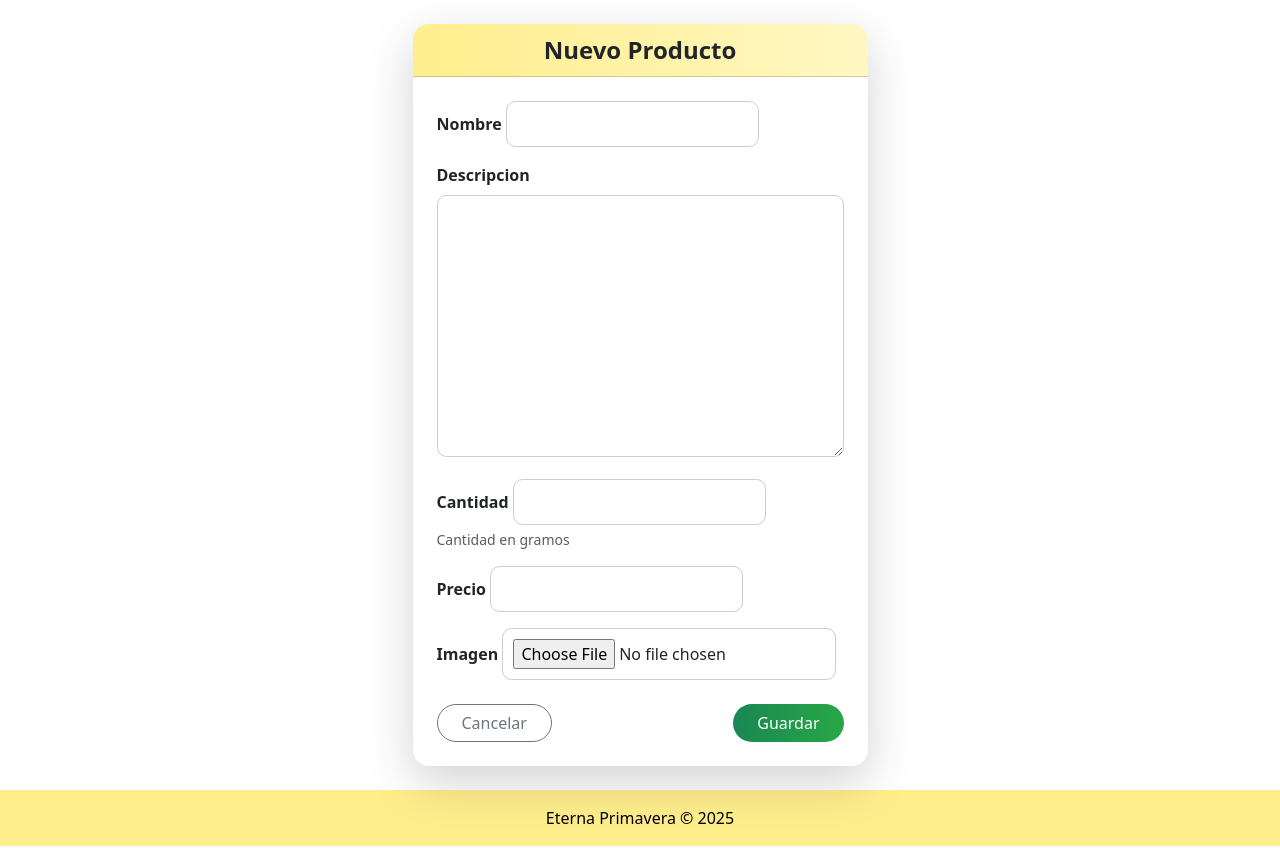
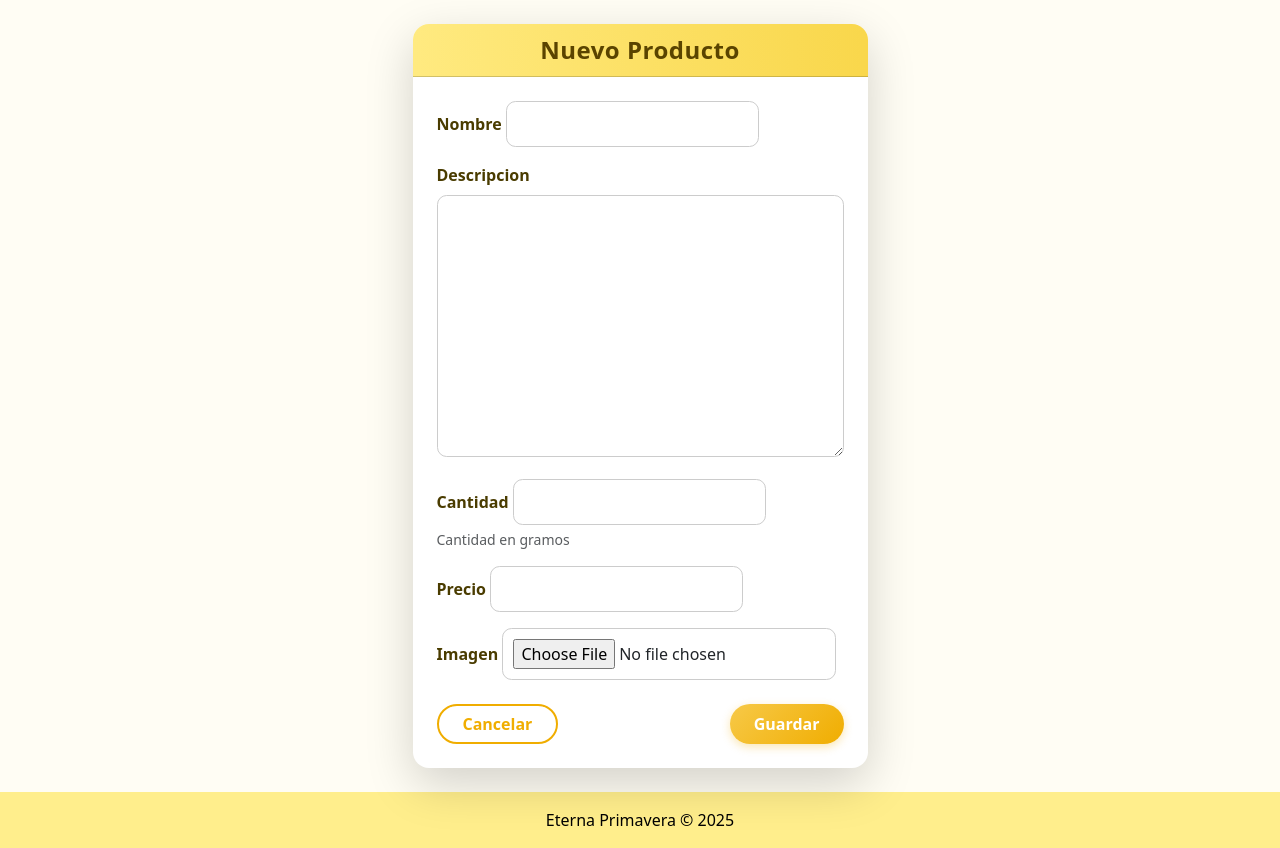
Before and after one commit to alexahurtado08/EternaPrimaveraa, a Django app: page /productos/nuevo/ in a window 1280 px wide. Shown: the part 56-904 px from the top of the page. Run offline with Django 5.2, Linux system fonts and the light colour scheme.

Commit message:
Actualización collores y front app productos

```diff
--- a/producto/templates/producto/formulario_producto.html
+++ b/producto/templates/producto/formulario_producto.html
@@ -2,13 +2,86 @@
 {% extends "base.html" %}
 
 {% block content %}
+<style>
+    /* 🎨 Botones en tonos dorados */
+    .btn-gold {
+        background: linear-gradient(135deg, #f7c948, #f0ad00);
+        border: none;
+        color: #fff !important;
+        font-weight: 600;
+        box-shadow: 0 3px 10px rgba(240, 173, 0, 0.3);
+        transition: all 0.3s ease;
+    }
+
+    .btn-gold:hover {
+        background: linear-gradient(135deg, #ffce3a, #e6a800);
+        box-shadow: 0 5px 15px rgba(240, 173, 0, 0.5);
+        transform: translateY(-2px);
+    }
+
+    .btn-outline-gold {
+        border: 2px solid #f0ad00;
+        color: #f0ad00 !important;
+        font-weight: 600;
+        transition: all 0.3s ease;
+    }
+
+    .btn-outline-gold:hover {
+        background: linear-gradient(135deg, #f7c948, #f0ad00);
+        color: #fff !important;
+        box-shadow: 0 4px 10px rgba(240, 173, 0, 0.4);
+        transform: translateY(-2px);
+    }
+
+    /* 🪶 Tarjeta elegante */
+    .card {
+        border: none;
+        border-radius: 1rem;
+        overflow: hidden;
+        transition: all 0.3s ease;
+    }
+
+    .card:hover {
+        transform: translateY(-4px);
+        box-shadow: 0 8px 20px rgba(0, 0, 0, 0.1);
+    }
+
+    /* 🌅 Encabezado dorado */
+    .card-header {
+        background: linear-gradient(90deg, #ffea80, #f9d74b);
+        color: #5a4400;
+        font-weight: 700;
+        letter-spacing: 0.5px;
+    }
+
+    /* 🧾 Campos del formulario */
+    label.form-label {
+        color: #4a3c00;
+    }
+
+    input.form-control, select.form-select, textarea.form-control {
+        border-radius: 0.6rem;
+        border: 1px solid #e3c652;
+        transition: all 0.2s ease-in-out;
+    }
+
+    input.form-control:focus, select.form-select:focus, textarea.form-control:focus {
+        border-color: #f0ad00;
+        box-shadow: 0 0 6px rgba(240, 173, 0, 0.3);
+    }
+
+    /* 💛 Fondo general más cálido */
+    body {
+        background-color: #fffdf4;
+    }
+</style>
+
 <div class="container d-flex justify-content-center align-items-center" style="min-height: 80vh;">
     <div class="col-md-6 col-lg-5">
         <div class="card shadow-lg border-0 rounded-4">
 
             <!-- Header -->
-            <div class="card-header text-center fw-bold fs-4 text-dark"
-                 style="background: linear-gradient(90deg, #FFEE8C, #fff7c2); border-top-left-radius: 1rem; border-top-right-radius: 1rem;">
+            <div class="card-header text-center fw-bold fs-4">
                 Nuevo Producto
             </div>
 
@@ -34,10 +107,10 @@
 
                     <!-- Botones -->
                     <div class="d-flex justify-content-between mt-4">
-                        <a href="{% url 'producto:lista_productos' %}" class="btn btn-outline-secondary px-4 rounded-pill">
+                        <a href="{% url 'producto:lista_productos' %}" class="btn btn-outline-gold px-4 rounded-pill">
                             Cancelar
                         </a>
-                        <button type="submit" class="btn btn-success px-4 rounded-pill">
+                        <button type="submit" class="btn btn-gold px-4 rounded-pill">
                             Guardar
                         </button>
                     </div>
@@ -46,6 +119,4 @@
         </div>
     </div>
 </div>
-
-
 {% endblock %}
```
Also changed, not shown: producto/templates/producto/detalle_producto.html (+83 -6 lines), producto/templates/producto/lista_productos.html (+49 -4 lines), usuarios/templates/usuarios/admin_home.html (added, +1 -0 lines).
